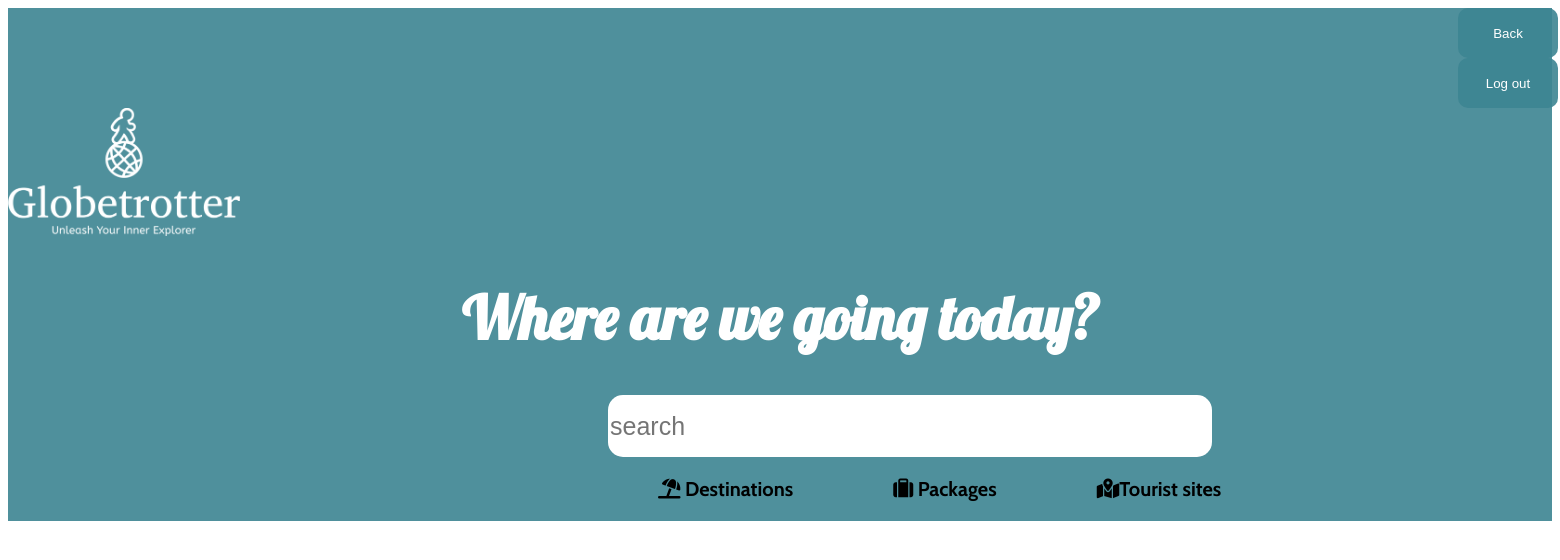
After one commit to adwoaelegba/GlobeTrotter, a PHP site: page /view/home.html in a window 1560 px wide. The commit adds this page. Shown: the top 560 px of the page. Run offline with PHP 8.4, Linux system fonts and the light colour scheme; some libraries are stand-ins or nearby versions.

Commit message:
home page, search bar

```diff
--- /dev/null
+++ b/css/homeCSS.css
@@ -0,0 +1,65 @@
+#entire{
+    background-color: rgba(61, 133, 146, 0.904);
+    width: 100%;
+    height: auto;
+}
+
+#logo{
+    width: 15%;
+    height: 15%;
+}
+
+#menu{
+    margin-left: 1450px;
+
+
+}
+
+#back, #log-out{
+    width: 100px;
+    height: 50px;
+    background-color: rgba(61, 133, 146, 0.904);
+    color: white;
+    border: none;
+    border-radius: 10px;
+    cursor: pointer;
+
+}
+
+#title{
+    color: white;
+    text-align: center;
+    justify-content: center;
+    font-size: 60px;
+    font-family: 'Lobster';
+}
+
+
+#search{
+    width: 600px;
+    height: 60px;
+    font-size: 25px;
+    border: none;
+    border-radius: 15px;
+    justify-content: center;
+    margin-left: 600px;
+}
+
+#options{
+    font-size: 20px;
+    display: flex;
+
+}
+
+#label{
+    /*margin-right: 20px;*/
+    margin-left: 100px;
+    font-weight: bold;
+    font-family: 'Cabin';
+}
+
+#label1{
+    margin-left: 650px;
+    font-weight: bold;
+    font-family: 'Cabin';
+}
--- /dev/null
+++ b/view/home.html
@@ -0,0 +1,82 @@
+<!DOCTYPE html>
+<html lang="en">
+<head>
+    <meta charset="UTF-8">
+    <meta name="viewport" content="width=device-width, initial-scale=1.0">
+    <title>GlobeTrotter-Home</title>
+    <link rel="stylesheet" href="../css/homeCSS.css">
+    <!--Favicon icons-->
+    <link rel="apple-touch-icon" sizes="180x180" href="/apple-touch-icon.png">
+    <link rel="icon" type="image/png" sizes="32x32" href="/favicon-32x32.png">
+    <link rel="icon" type="image/png" sizes="16x16" href="/favicon-16x16.png">
+    <link rel="manifest" href="../site.webmanifest">
+
+     <!-- Font Awesome CDN link  -->
+     <link rel="stylesheet" href="https://cdnjs.cloudflare.com/ajax/libs/font-awesome/6.1.2/css/all.min.css">
+
+    <!--Google Fonts-->
+    <link rel="preconnect" href="https://fonts.googleapis.com">
+    <link rel="preconnect" href="https://fonts.gstatic.com" crossorigin>
+    <link href="https://fonts.googleapis.com/css2?family=Bebas+Neue&family=Cabin:ital,wght@0,400..700;1,400..700&family=Cormorant+Garamond:ital,wght@0,300;0,400;0,500;0,600;0,700;1,300;1,400;1,500;1,600;1,700&family=Dancing+Script:wght@400..700&family=EB+Garamond:ital,wght@0,400..800;1,400..800&family=Kanit:ital,wght@0,100;0,200;0,300;0,400;0,500;0,600;0,700;0,800;0,900;1,100;1,200;1,300;1,400;1,500;1,600;1,700;1,800;1,900&family=Lobster&family=Raleway:ital,wght@0,100..900;1,100..900&family=Russo+One&family=Yellowtail&display=swap" rel="stylesheet">
+</head>
+<body>
+
+    <div id="entire">
+        <div id="menu">
+            <button id="back">Back</button>
+            <button id="log-out">Log out</button>
+
+        </div>
+        <img src="../images/globetrotter-high-resolution-logo-white-transparent.png" alt="" id="logo">
+        <h1 id="title">Where are we going today?</h1>
+        <input type="text" id="search" name="search" placeholder="search">
+
+        <div id="options">
+            <p id="label1" onclick="changeHeading()"><i class="fa-solid fa-umbrella-beach"></i> Destinations</p>
+            <p id="label"onclick="changeHeading1()"><i class="fa-solid fa-suitcase"></i> Packages</p>
+            <p id="label"onclick="changeHeading2()"><i class="fa-solid fa-map-location-dot"></i>Tourist sites</p>
+        </div>
+
+        <div id="packages">
+
+
+        </div>
+
+
+    </div>
+
+    <script>
+function changeHeading(){
+   var title= document.getElementById('title');
+   var search=document.getElementById('search');
+
+   title.innerText = "Try New places";
+   search.innerText='Search for destinations';
+
+}
+
+function changeHeading1(){
+
+   var title1= document.getElementById('title');
+   var search1=document.getElementById('search');
+
+   title1.innerText = "Choose the best package";
+   search1.innerText='Search for packages';
+
+}
+
+function changeHeading2(){
+   var title2= document.getElementById('title');
+   var search2=document.getElementById('search');
+
+   title2.innerText = "Discover tourist sites";
+   search2.innerText='Search for tourist sites';
+}
+    </script>
+
+</body>
+
+
+
+
+</html>
--- a/view/register.html
+++ b/view/register.html
@@ -22,7 +22,7 @@
 </head>
 <body>
     <div id="back">
-        <!--<img src="../images/login.jpg" alt="" id="side-pic">-->
+
         <div id="content">
             <img src="../images/globetrotter-high-resolution-logo-white-transparent.png" alt="" id="logo">
 
```
Also changed, not shown: css/registerCSS.css (+3 -16 lines).
